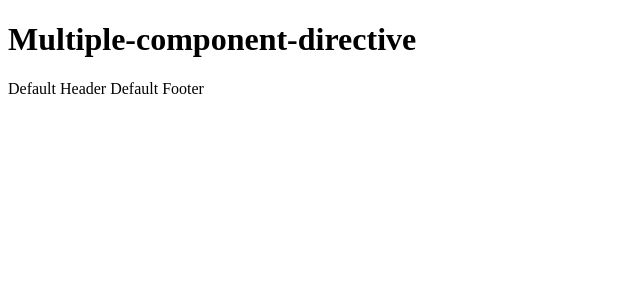
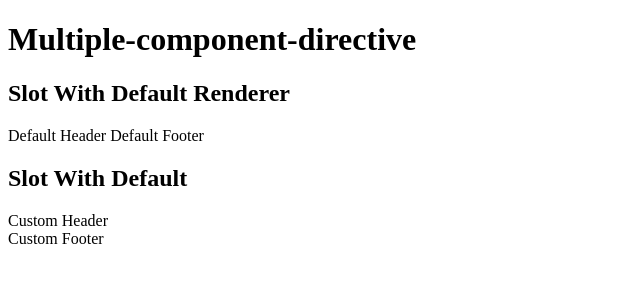
Before and after one commit to remshams/optional-content-projection, an Angular app: page / in a window 1280 px wide. Shown: the top 300 px of the page, without its empty margins (0-640 px from the left). Built offline with nearby package versions, Linux system fonts and the light colour scheme.

Commit message:
* adds SlotWithDefault alternative

```diff
--- a/src/app/component.html
+++ b/src/app/component.html
@@ -3,3 +3,8 @@
   <div appSlot slot="header">Custom Header</div>
   <div appSlot slot="footer">Custom Footer</div>
 </app-slot-with-default-renderer>
+
+<app-slot-with-default>
+  <div appSlot slot="header">Custom Header</div>
+  <div appSlot slot="footer">Custom Footer</div>
+</app-slot-with-default>
--- a/src/app/module.ts
+++ b/src/app/module.ts
@@ -3,10 +3,11 @@ import { BrowserModule } from '@angular/platform-browser';
 import { AppComponent } from './component';
 import { SlotDirectiveModule } from './ng-content/directives/module';
 import { SlotWithDefaultRendererModule } from './ng-content/slot-with-default-renderer/module';
+import { SlotWithDefaultModule } from './ng-content/slot-with-default/module';
 
 @NgModule({
   declarations: [AppComponent],
-  imports: [BrowserModule, SlotWithDefaultRendererModule, SlotDirectiveModule],
+  imports: [BrowserModule, SlotWithDefaultModule, SlotWithDefaultRendererModule, SlotDirectiveModule],
   providers: [],
   bootstrap: [AppComponent]
 })
--- a/src/app/ng-content/slot-with-default-renderer/components/component.html
+++ b/src/app/ng-content/slot-with-default-renderer/components/component.html
@@ -1,3 +1,4 @@
+<h2>Slot With Default Renderer</h2>
 <app-slot-renderer [defaultSlotContent]="defaultHeader"
   ><ng-content select="[slot='header']"></ng-content
 ></app-slot-renderer>
--- /dev/null
+++ b/src/app/ng-content/slot-with-default/components/component.html
@@ -0,0 +1,7 @@
+<h2>Slot With Default</h2>
+
+<ng-content select="[slot='header']" *ngIf="isSlotSet('header') | async; else defaultHeader"></ng-content>
+<ng-content select="[slot='footer']" *ngIf="isSlotSet('footer') | async; else defaultFooter"></ng-content>
+
+<ng-template #defaultHeader> Default Header </ng-template>
+<ng-template #defaultFooter> Default Footer </ng-template>
--- /dev/null
+++ b/src/app/ng-content/slot-with-default/components/component.ts
@@ -0,0 +1,34 @@
+import { ChangeDetectionStrategy, Component, ContentChildren, ElementRef, QueryList } from '@angular/core';
+import { BehaviorSubject, Observable } from 'rxjs';
+import { map } from 'rxjs/operators';
+import { SlotDirective } from '../../directives/directive';
+import { SlotName, SlotNames } from '../../directives/model';
+
+@Component({
+  selector: 'app-slot-with-default',
+  templateUrl: './component.html',
+  styleUrls: ['./component.css'],
+  changeDetection: ChangeDetectionStrategy.OnPush
+})
+export class SlotWithDefaultComponent {
+  @ContentChildren(SlotDirective, { read: ElementRef }) set slotDirectives(value: QueryList<ElementRef>) {
+    this.nativeSlots.next(Array.from(value));
+  }
+
+  private nativeSlots: BehaviorSubject<Array<ElementRef>>;
+  readonly slotNames$: Observable<SlotNames>;
+
+  constructor() {
+    this.nativeSlots = new BehaviorSubject<Array<ElementRef>>([]);
+
+    this.slotNames$ = this.setSlotsByName(this.nativeSlots.asObservable());
+  }
+
+  isSlotSet(slotName: SlotName): Observable<boolean> {
+    return this.slotNames$.pipe(map(slotNames => slotNames.includes(slotName)));
+  }
+
+  private setSlotsByName(slots$: Observable<Array<ElementRef>>): Observable<SlotNames> {
+    return slots$.pipe(map(slots => slots.map(slot => slot.nativeElement.getAttribute('slot'))));
+  }
+}
```
Also changed, not shown: src/app/ng-content/slot-with-default/module.ts (added, +10 -0 lines), src/app/ng-content/slot-with-default/components/component.css (added).
